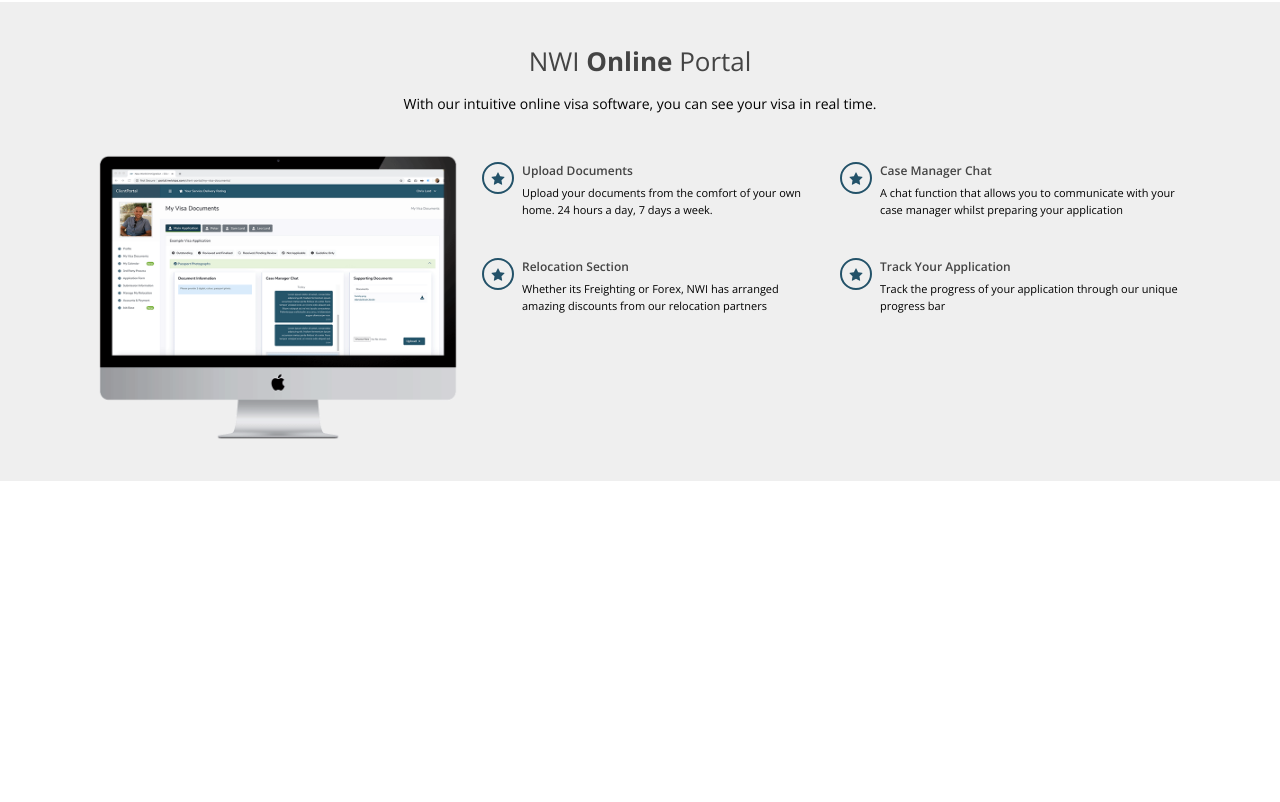
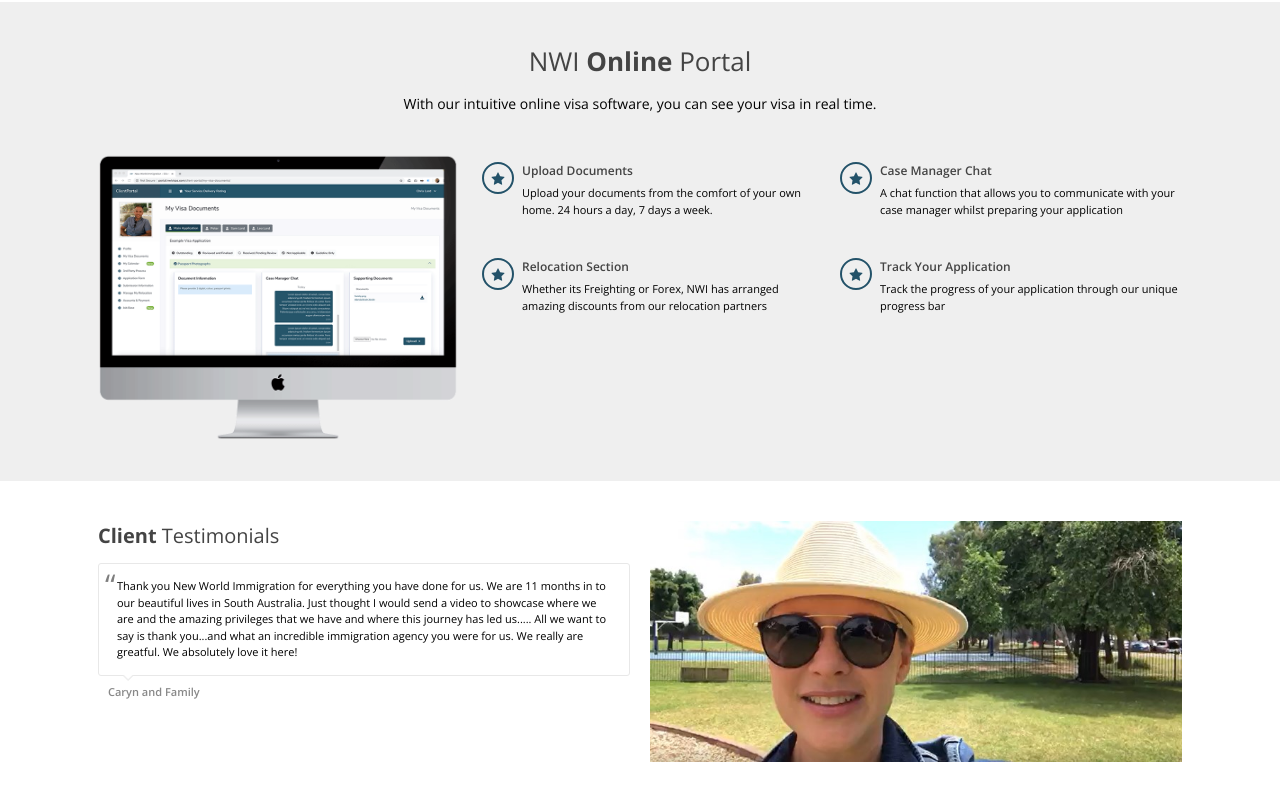
Before and after one commit to kiisi/nwivisas, a website: page docs/index.html in a window 1280 px wide. Shown: the part 1289-2091 px from the top of the page. Before the commit the page ends 1770 px from the top, so only its background shows below. Drawn offline with nearby package versions, Linux system fonts and the light colour scheme.

Commit message:
feat: client testimonial ui

```diff
--- a/docs/index.html
+++ b/docs/index.html
@@ -407,15 +407,21 @@
               alt="nwi-online-portal"
             />
           </figure>
-          <div class="grid md:grid-cols-2 gap-y-8 lg:gap-y-10 gap-x-4 h-fit mt-2">
+          <div
+            class="grid md:grid-cols-2 gap-y-8 lg:gap-y-10 gap-x-4 h-fit mt-2"
+          >
             <div class="flex gap-2 group h-max">
-              <div class="shrink-0 h-[32px] w-[32px] border-2 border-[#235269] grid place-items-center rounded-full overflow-hidden">
+              <div
+                class="shrink-0 h-[32px] w-[32px] border-2 border-[#235269] grid place-items-center rounded-full overflow-hidden"
+              >
                 <i
                   class="icon-star-4 text-[14px] text-[#235269] group-hover:animate-to-right-from-left"
                 ></i>
               </div>
               <div>
-                <h4 class="text-[#444] text-[12px] font-semibold mb-[5px]">Upload Documents</h4>
+                <h4 class="text-[#444] text-[12px] font-semibold mb-[5px]">
+                  Upload Documents
+                </h4>
                 <p class="text-[11px] font-light">
                   Upload your documents from the comfort of your own home. 24
                   hours a day, 7 days a week.
@@ -423,41 +429,56 @@
               </div>
             </div>
             <div class="flex gap-2 group h-max">
-              <div class="shrink-0 h-[32px] w-[32px] border-2 border-[#235269] grid place-items-center rounded-full overflow-hidden">
+              <div
+                class="shrink-0 h-[32px] w-[32px] border-2 border-[#235269] grid place-items-center rounded-full overflow-hidden"
+              >
                 <i
                   class="icon-star-4 text-[14px] text-[#235269] group-hover:animate-to-right-from-left"
                 ></i>
               </div>
               <div>
-                <h4 class="text-[#444] text-[12px] font-semibold mb-[5px]">Case Manager Chat</h4>
+                <h4 class="text-[#444] text-[12px] font-semibold mb-[5px]">
+                  Case Manager Chat
+                </h4>
                 <p class="text-[11px] font-light">
-                  A chat function that allows you to communicate with your case manager whilst preparing your application
+                  A chat function that allows you to communicate with your case
+                  manager whilst preparing your application
                 </p>
               </div>
             </div>
             <div class="flex gap-2 group h-max">
-              <div class="shrink-0 h-[32px] w-[32px] border-2 border-[#235269] grid place-items-center rounded-full overflow-hidden">
+              <div
+                class="shrink-0 h-[32px] w-[32px] border-2 border-[#235269] grid place-items-center rounded-full overflow-hidden"
+              >
                 <i
                   class="icon-star-4 text-[14px] text-[#235269] group-hover:animate-to-right-from-left"
                 ></i>
               </div>
               <div>
-                <h4 class="text-[#444] text-[12px] font-semibold mb-[5px]">Relocation Section</h4>
+                <h4 class="text-[#444] text-[12px] font-semibold mb-[5px]">
+                  Relocation Section
+                </h4>
                 <p class="text-[11px] font-light">
-                  Whether its Freighting or Forex, NWI has arranged amazing discounts from our relocation partners
+                  Whether its Freighting or Forex, NWI has arranged amazing
+                  discounts from our relocation partners
                 </p>
               </div>
             </div>
             <div class="flex gap-2 group h-max">
-              <div class="shrink-0 h-[32px] w-[32px] border-2 border-[#235269] grid place-items-center rounded-full overflow-hidden">
+              <div
+                class="shrink-0 h-[32px] w-[32px] border-2 border-[#235269] grid place-items-center rounded-full overflow-hidden"
+              >
                 <i
                   class="icon-star-4 text-[14px] text-[#235269] group-hover:animate-to-right-from-left"
                 ></i>
               </div>
               <div>
-                <h4 class="text-[#444] text-[12px] font-semibold mb-[5px]">Track Your Application</h4>
+                <h4 class="text-[#444] text-[12px] font-semibold mb-[5px]">
+                  Track Your Application
+                </h4>
                 <p class="text-[11px] font-light">
-                  Track the progress of your application through our unique progress bar
+                  Track the progress of your application through our unique
+                  progress bar
                 </p>
               </div>
             </div>
@@ -465,6 +486,34 @@
         </div>
       </div>
     </section>
+
+    <!-- CLIENT TESTIMONIALS -->
+    <section class="py-[40px]">
+      <div class="container grid md:grid-cols-2 gap-5">
+        <div>
+          <h1 class="text-[20px] text-[#444] mb-[12px]">
+            <strong>Client</strong> Testimonials
+          </h1>
+          <div class="">
+            <div class="text-[11px] font-light py-[14px] px-[18px] border border-[#e8e8e8] rounded-[3px] relative before:content-['\201C'] before:absolute before:top-[-2px] before:left-[6px] before:text-[30px] before:opacity-50 after:absolute after:content-['\eba4'] after:font-fontello after:bottom-[4px] after:left-[24px] after:text-white after:[text-shadow:_0_2px_0_#eee] after:h-[8px] after:text-[18px]">
+              <p>
+                Thank you New World Immigration for everything you have done for
+                us. We are 11 months in to our beautiful lives in South
+                Australia. Just thought I would send a video to showcase where
+                we are and the amazing privileges that we have and where this
+                journey has led us..... All we want to say is thank you...and
+                what an incredible immigration agency you were for us. We really
+                are greatful. We absolutely love it here!
+              </p>
+            </div>
+            <div class="font-semibold ml-[10px] text-[11px] text-[#888] mt-2"><span>Caryn and Family</span></div>
+          </div>
+        </div>
+        <div>
+          <img src="./assets/images/caryn.jpg" alt="Client Testimonials" />
+        </div>
+      </div>
+    </section>
   </body>
   <script src="./scripts/index.js" type="module"></script>
 </html>
--- a/tailwind.config.js
+++ b/tailwind.config.js
@@ -6,6 +6,7 @@
       fontFamily: {
         "lora": ["Lora", "sans-serif"],
         "open-sans": ["Open Sans", "sans-serif"],
+        "fontello": ["fontello", "sans-serif"],
       },
       keyframes: {
         'to-right-from-left': {
```
Also changed, not shown: docs/assets/images/caryn.jpg (added), docs/styles/output.css.
